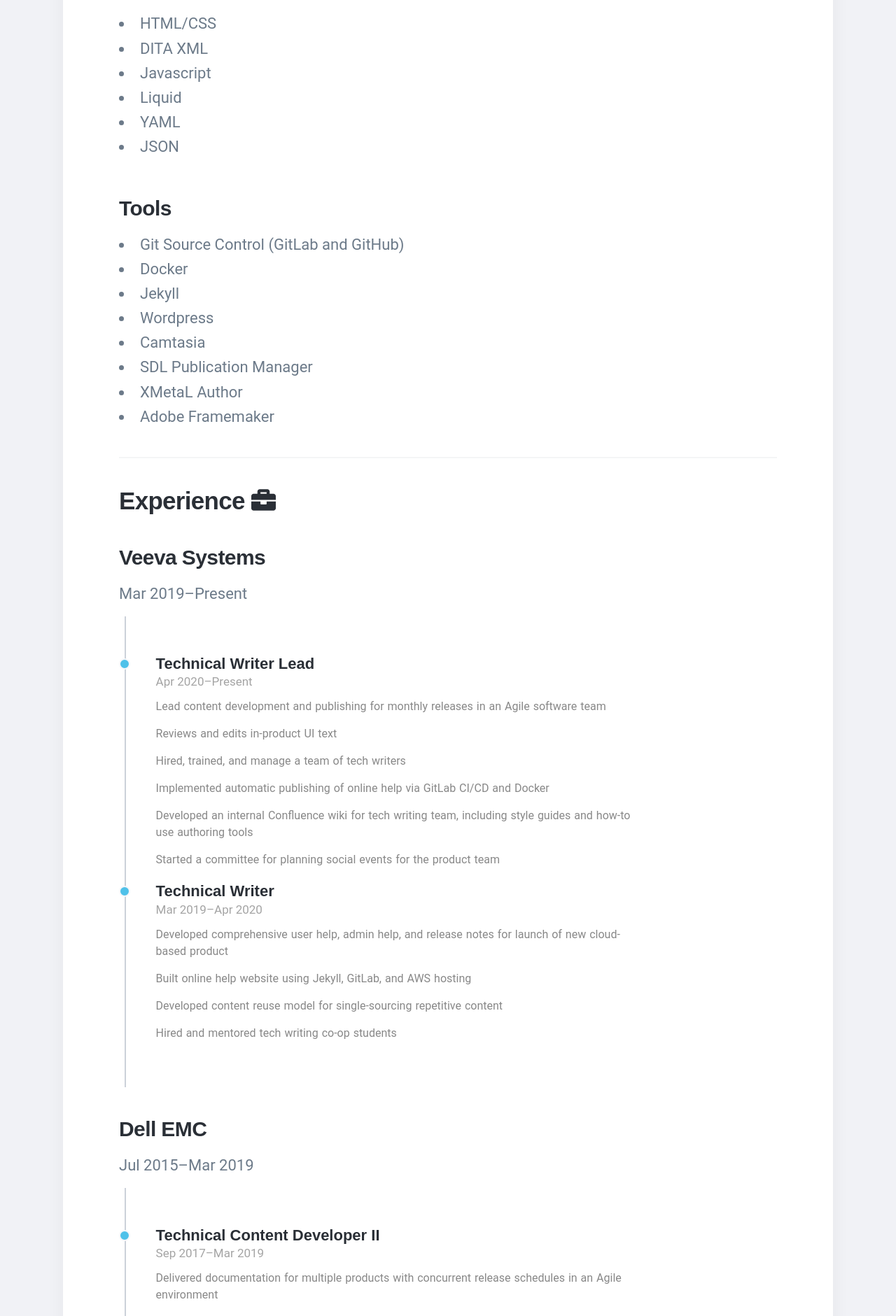
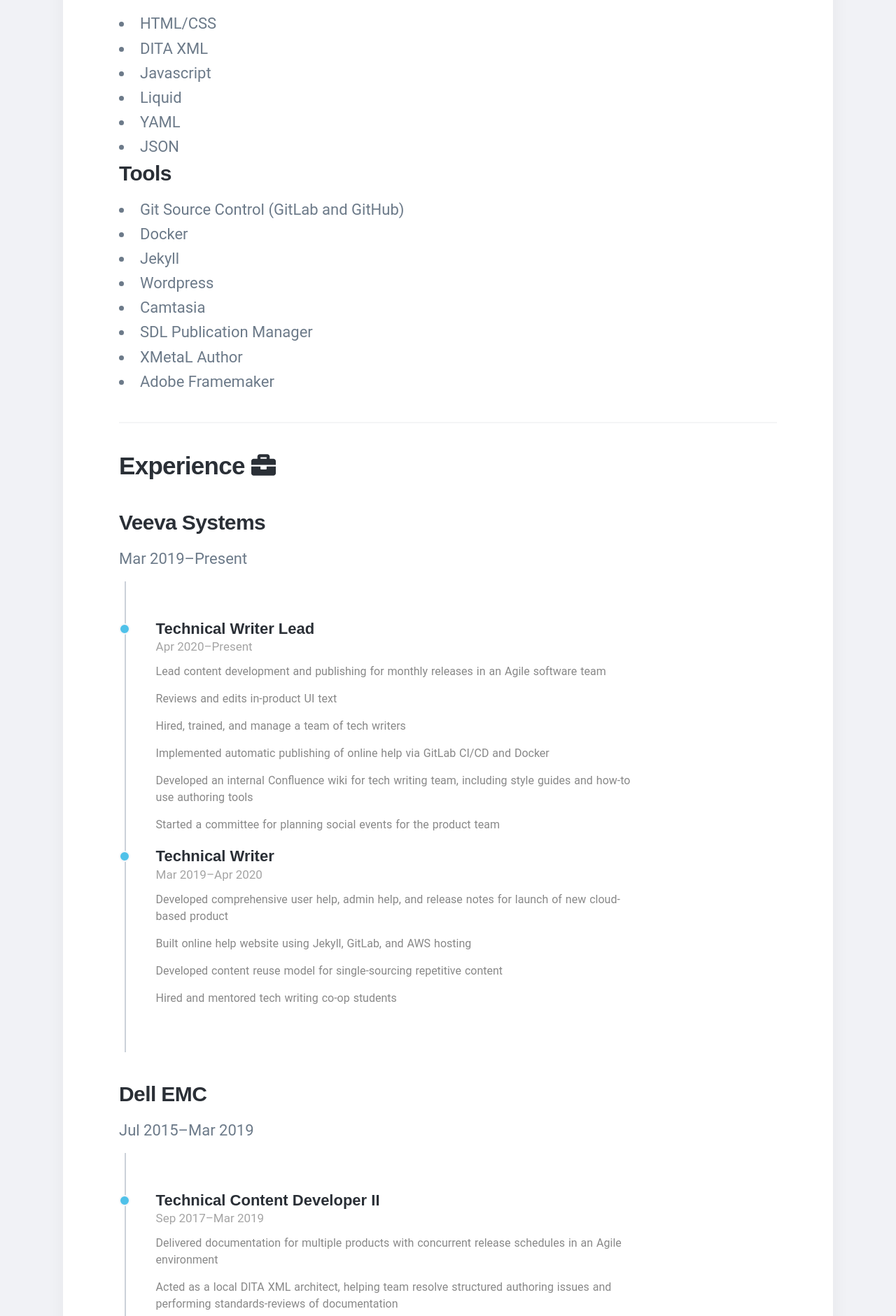
Before and after one commit to emilyrushton/emilyrushton.github.io, a Jekyll site: the page built from index.html, in a window 1280 px wide. Shown: the part 762-2643 px from the top of the page at 70% size. Built offline with Jekyll 4.4.1, drawn with Linux system fonts in a browser that asks for light colours; nearby versions of some CDN libraries; some web fonts are replaced.

Commit message:
Adding missing </div>

```diff
--- a/css/custom.css
+++ b/css/custom.css
@@ -123,6 +123,4 @@
 
 .grid-container {
   display: grid;
-  grid-column-gap: 50px;
-  grid-row-gap: 50px;
 }
--- a/index.html
+++ b/index.html
@@ -52,6 +52,7 @@
 								<li>Adobe Framemaker</li>
 							</ul>
 						</div>
+					</div>
 				</div>
 				<hr>
 				<div>
```
